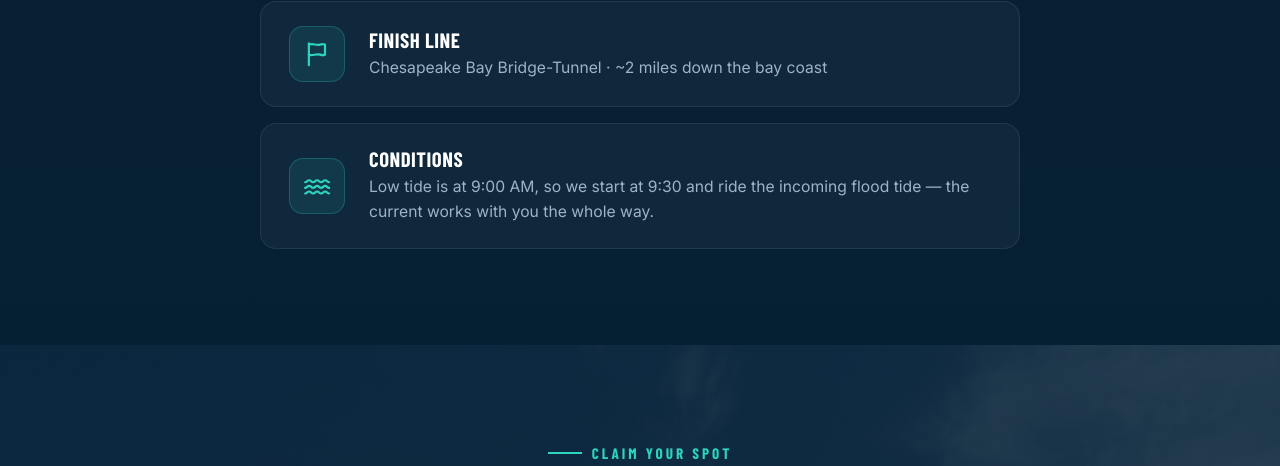
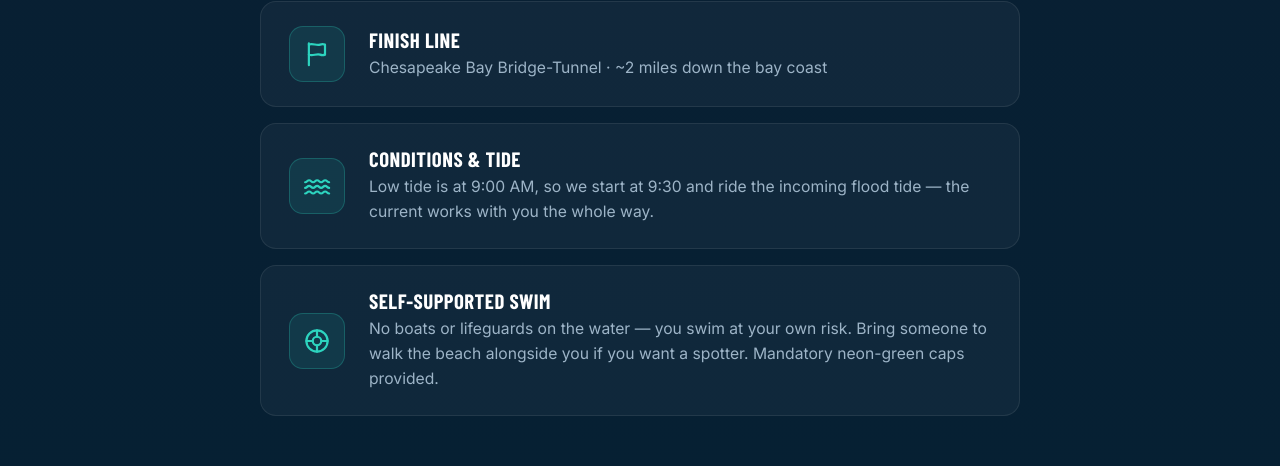
Before and after one commit to swimnerdtim/bridge-to-bridge, a React (Vite) app: page / in a window 1280 px wide. Shown: the part 4117-4583 px from the top of the page. Built offline with nearby package versions, Linux system fonts and the light colour scheme; a web font is replaced by a local one.

Commit message:
Clarify self-supported swim: no water safety, mandatory neon caps, bring beach spotter

```diff
--- a/src/App.jsx
+++ b/src/App.jsx
@@ -5,7 +5,7 @@ import finishImg from './assets/cbbt-finish.jpg'
 import mapImg from './assets/course-map.jpg'
 import logoImg from './assets/swimnerd-logo.jpg'
 import Waiver from './Waiver.jsx'
-import { IconCalendar, IconPin, IconFlag, IconWave } from './Icons.jsx'
+import { IconCalendar, IconPin, IconFlag, IconWave, IconLifebuoy } from './Icons.jsx'
 
 // ─── Event config (edit these when details are locked) ───────────────
 const EVENT = {
@@ -48,7 +48,7 @@ const FAQS = [
   },
   {
     q: 'Is there safety support on the water?',
-    a: 'Yes — [SAFETY DETAILS TBD]. Kayak and paddleboard escorts shadow the field, with support boats on the course. Every swimmer is accounted for start to finish.',
+    a: 'No. This is a self-supported swim — there are no boats, kayaks, or lifeguards on the water. You are responsible for your own safety. If you want a spotter, bring someone to walk or paddle along the beach with you. Only sign up if you are a strong, experienced open water swimmer comfortable swimming 2 miles unsupported.',
   },
   {
     q: 'How fit do I need to be?',
@@ -59,8 +59,8 @@ const FAQS = [
     a: 'The route is timed around a favorable tide window. Full course briefing is provided before the start so you know exactly where to sight and how to work with the current.',
   },
   {
-    q: 'What do I get for registering?',
-    a: '[SWAG/PERKS TBD] — timing, finisher recognition, and the bragging rights of swimming bridge to bridge.',
+    q: 'Do I need a swim cap?',
+    a: 'Yes — a bright neon-green cap is mandatory and will be provided to every swimmer. It keeps you visible to boat traffic and to anyone walking the beach with you. No cap, no swim.',
   },
 ]
 
@@ -294,8 +294,15 @@ export default function App() {
             <div className="info-card">
               <div className="icon"><IconWave /></div>
               <div className="info-body">
-                <h3>Conditions</h3>
+                <h3>Conditions &amp; Tide</h3>
                 <p>Low tide is at 9:00 AM, so we start at 9:30 and ride the incoming flood tide — the current works with you the whole way.</p>
+              </div>
+            </div>
+            <div className="info-card">
+              <div className="icon"><IconLifebuoy /></div>
+              <div className="info-body">
+                <h3>Self-Supported Swim</h3>
+                <p>No boats or lifeguards on the water — you swim at your own risk. Bring someone to walk the beach alongside you if you want a spotter. Mandatory neon-green caps provided.</p>
               </div>
             </div>
           </div>
```
